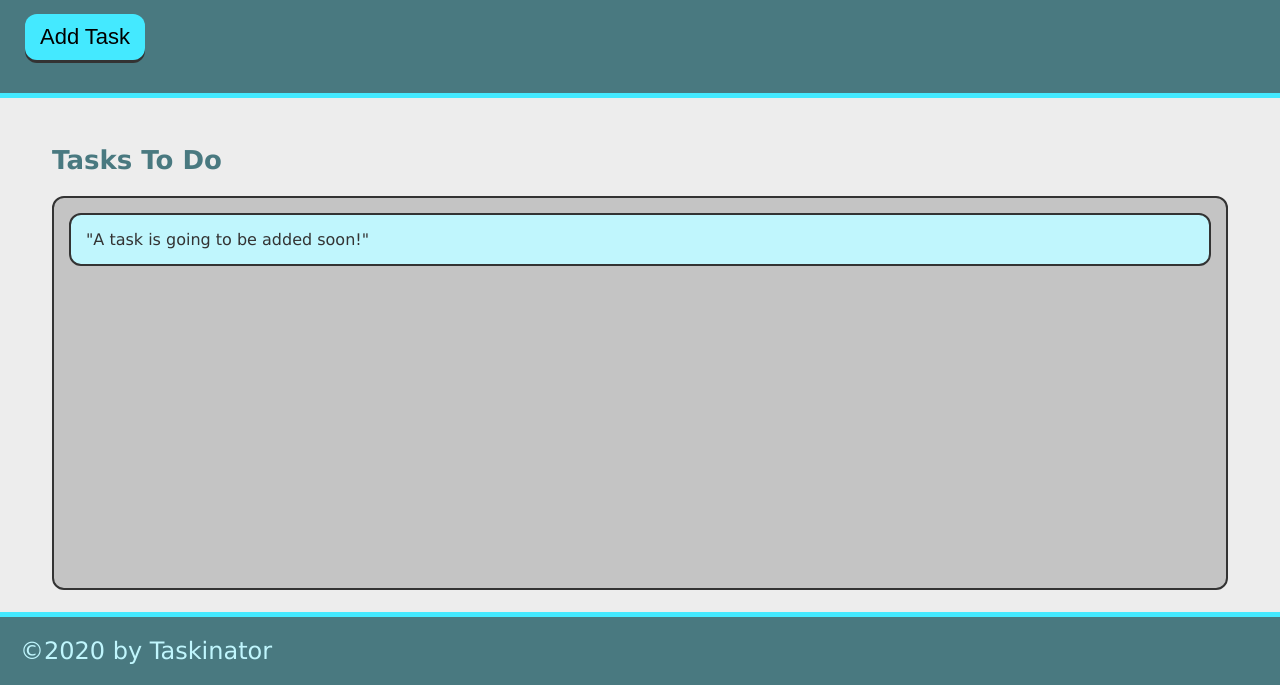
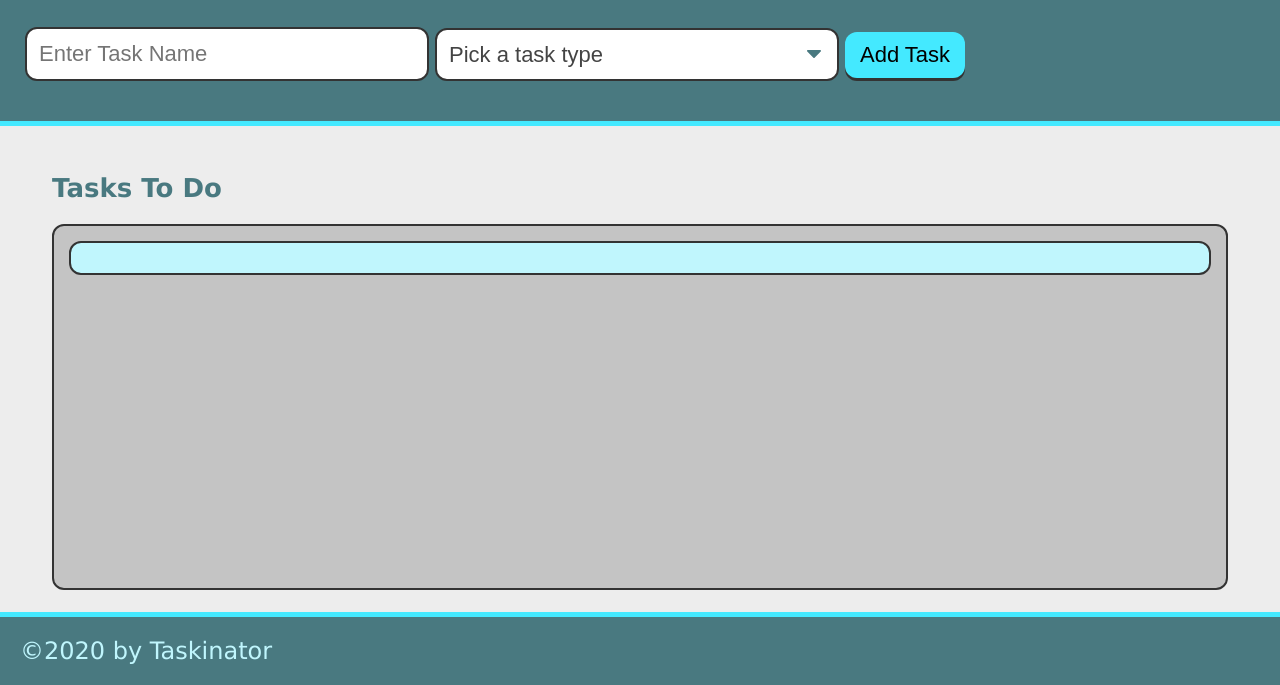
Before and after one commit to Cherboi/taskinator, a plain HTML site: page index.html in a window 1280 px wide. Shown: the part 115-800 px from the top of the page. Drawn offline with Linux system fonts and the light colour scheme.

Commit message:
add html

```diff
--- a/index.html
+++ b/index.html
@@ -13,7 +13,22 @@
         <p>
             "Click the button below to add a new task!"
         </p>
-        <button class="btn" id="save-task" >Add Task</button>
+        <form id="task-form">
+            <div class="form-group">
+                <input type="text" name="task-name" placeholder="Enter Task Name" />
+            </div>
+            <div class="form-group">
+                <select name="task-type" class="select-dropdown">
+                  <option value="" disabled selected>Pick a task type</option>
+                  <option value="Print">Print</option>
+                  <option value="Web">Web</option>
+                  <option value="Mobile">Mobile</option>
+                </select>
+            </div>
+            <div class="form-group">
+                <button class="btn" id="save-task" type="submit">Add Task</button>
+            </div>
+        </form>
     </header>
 
     <main class="page-content">
@@ -23,7 +38,7 @@
             </h2>
             <ul class="task-list" id="tasks-to-do">
                 <li class="task-item">
-                    "A task is going to be added soon!"
+
                 </li>
             </ul>
         </section>
```
